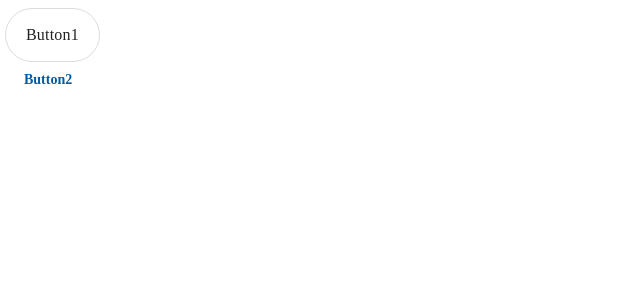
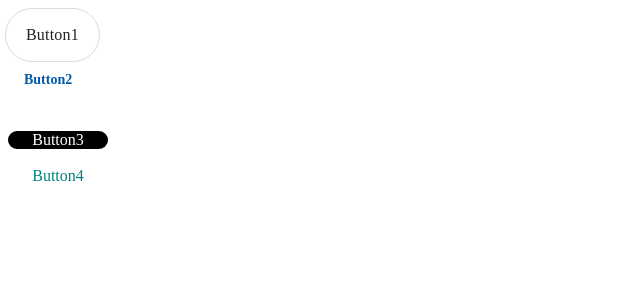
Before and after one commit to mattcarlotta/styled-component-extend-example, a Next.js app: page / in a window 1280 px wide. Shown: the top 300 px of the page, without its empty margins (0-640 px from the left). Built offline with nearby package versions, Linux system fonts and the light colour scheme.

Commit message:
Add interpolated css examples

```diff
--- /dev/null
+++ b/components/Button3/index.js
@@ -0,0 +1,16 @@
+import styled, { css } from "styled-components";
+import Base from "../Base";
+
+const mixin = css`
+  color: ${(props) => (props.white ? "white" : "black")};
+  background: ${(props) => (props.white ? "black" : "white")};
+`;
+
+const Button3 = styled(Base)`
+  ${(props) => (props.complex ? mixin : "color: black;")};
+  width: 100px;
+  border-radius: 10px;
+  text-align: center;
+`;
+
+export default Button3;
--- /dev/null
+++ b/components/Button4/index.js
@@ -0,0 +1,16 @@
+import styled, { css } from "styled-components";
+import Base from "../Base";
+
+const mixin = css`
+  color: ${(props) => (props.teal ? "teal" : "orange")};
+  background: white;
+`;
+
+const Button3 = styled(Base)`
+  ${(props) => (props.complex ? mixin : "color: blue;")};
+  width: 100px;
+  border-radius: 10px;
+  text-align: center;
+`;
+
+export default Button3;
--- a/pages/index.js
+++ b/pages/index.js
@@ -1,5 +1,7 @@
 import Button1 from "../components/Button1";
 import Button2 from "../components/Button2";
+import Button3 from "../components/Button3";
+import Button4 from "../components/Button4";
 
 export default function Home() {
   return (
@@ -9,6 +11,14 @@ export default function Home() {
       </Button1>
       <br />
       <Button2>Button2</Button2>
+      <br />
+      <Button3 complex white>
+        Button3
+      </Button3>
+      <br />
+      <Button4 complex teal>
+        Button4
+      </Button4>
     </>
   );
 }
```
